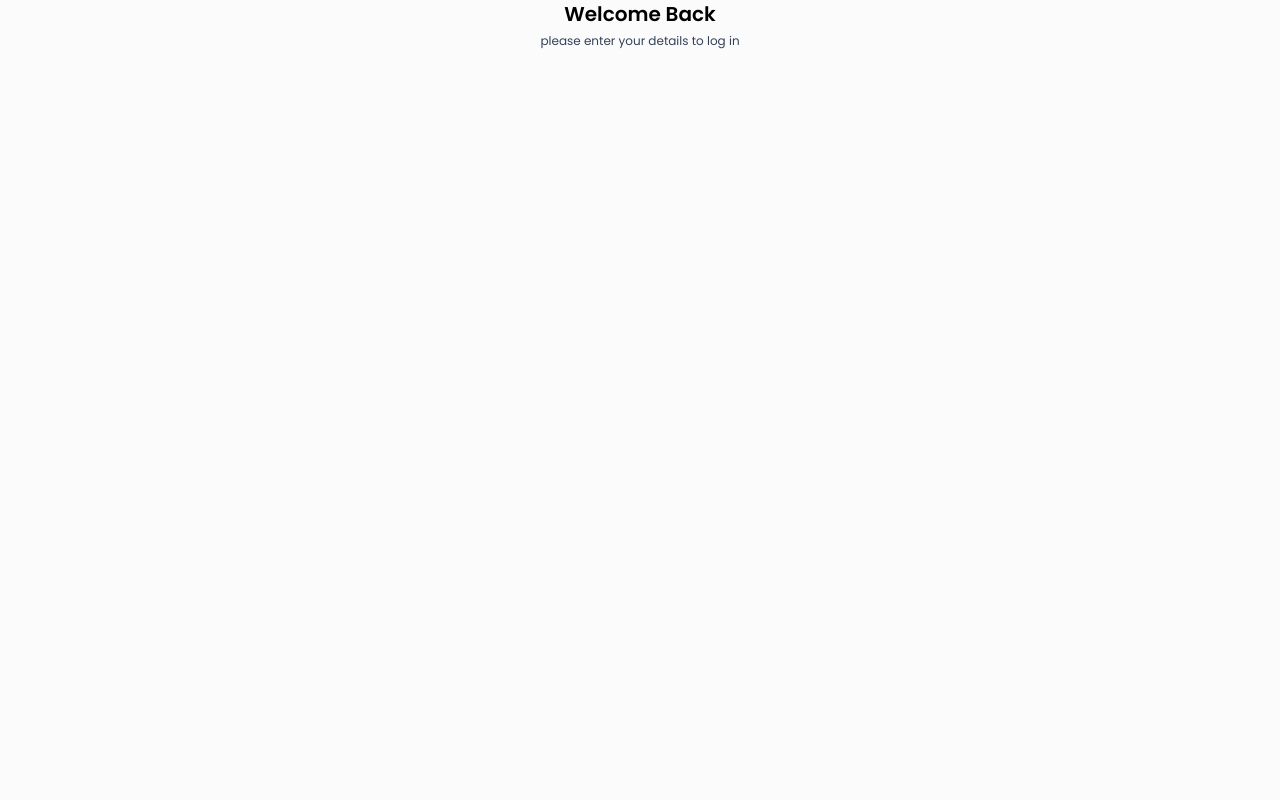
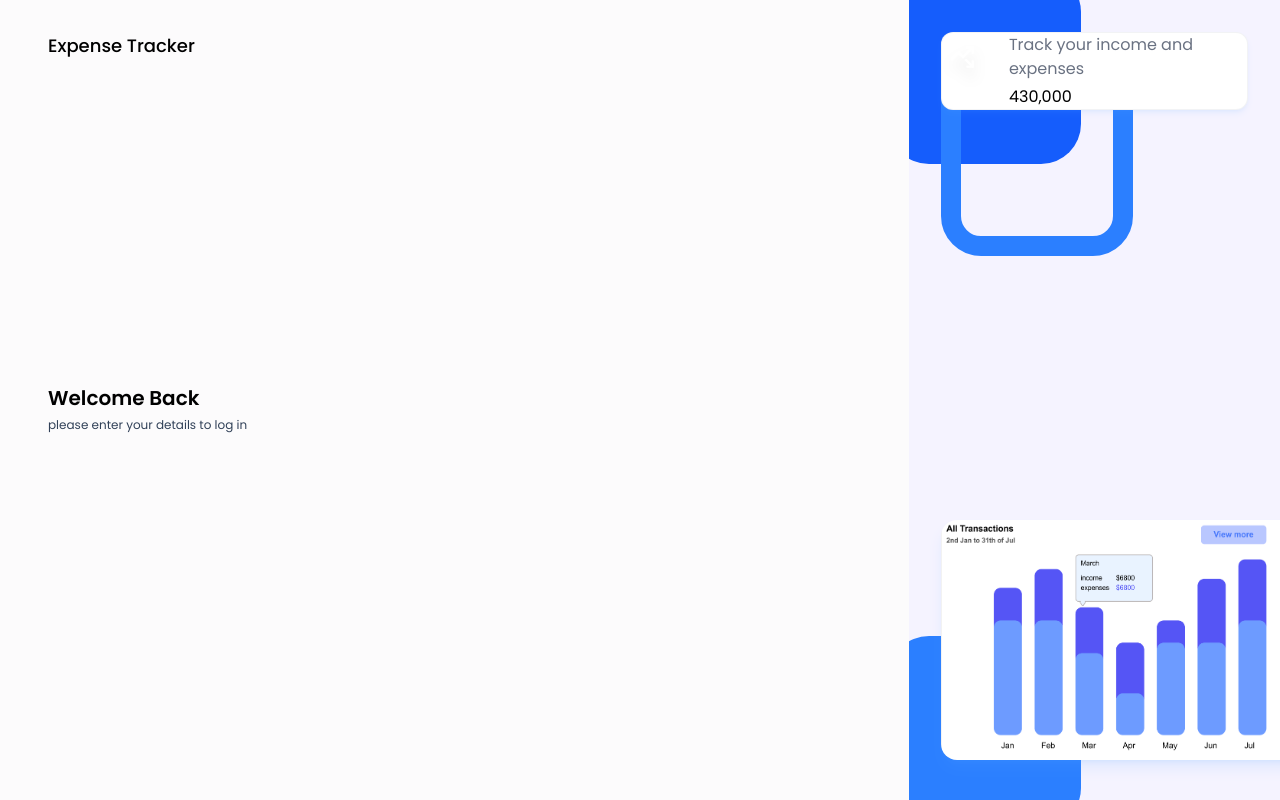
Before and after one commit to hawlerzzz/ExpenseTracker, a React (Vite) app in the folder Frontend/expense-tracker/: page /login in a window 1280 px wide. Built offline with nearby package versions, Linux system fonts and the light colour scheme.

Commit message:
Updated authlayout and login files
- Import and use LuTrendingUpDown from react-icons
- Add StatsInfocard subcomponent for displaying stats
- Layout improvements and Tailwind styling for authentication pages.

```diff
--- /dev/null
+++ b/Frontend/expense-tracker/src/components/layouts/AuthLayout.jsx
@@ -0,0 +1,57 @@
+import React from 'react';
+import Overviewcard from '../../assets/images/Overviewcard.png';
+import { LuTrendingUpDown } from 'react-icons/lu';
+
+
+const AuthLayout = ({ children }) => {
+  return <div className='flex'>
+    <div className='w-screen h-screen md:w-(60vw) px-12 pt-8 pb-12'>
+        <h2 className='text-lg font-medium text-black'>Expense Tracker</h2>
+        {children}
+        </div>
+
+
+
+        <div className=' md:block w-[40vw] h-screen bg-violet-50 bg-auth-bg-img bg-cover bg-center overflow-hidden relative p-8 bg-no-repeat'>
+            <div className='w-48 h-48 rounded-[40px] bg-blue-600 absolute -top-7 -left-5'></div>
+            <div className='w-48 h-56 rounded-[40px] border-[20px] border-blue-500 absolute top-(30%)'></div>
+            <div className='w-48 h-48 rounded-[40px] bg-blue-500 absolute -bottom-7 -left-5'></div>
+
+
+
+            <div className='grid grid-cols-1 z-20'>
+                <StatsInfocard
+                    icon={<LuTrendingUpDown size={26} />}
+                    label="Track your income and expenses"
+                    value="430,000"
+                    color="bg-red-500"
+                />
+                {/* <svg xmlns="http://www.w3.org/2000/svg" width="24" height="24" viewBox="0 0 24 24" fill="none" stroke="currentColor" stroke-width="2" stroke-linecap="round" stroke-linejoin="round" class="lucide lucide-trending-up-down-icon lucide-trending-up-down"><path d="M14.828 14.828 21 21"/><path d="M21 16v5h-5"/><path d="m21 3-9 9-4-4-6 6"/><path d="M21 8V3h-5"/></svg> */}
+            </div>
+
+            <img
+                src={Overviewcard}
+                className='w-94 h-60 lgtw-[90%] absolute bottom-10 shadow-lg shadow-blue-400/15 rounded-2xl'
+            />
+        </div>
+    </div>
+
+
+}
+
+export default AuthLayout
+
+const StatsInfocard = ({ icon, label, value, color }) => {
+    return <div className="flex gap-6 bg-white rounded-xl shadow-md shadow-blue-400/10 border border-gray-200/50 z-10">
+        <div
+            className='w-12 h-12 flex items-center justify-center text-(26px) text-white ${color} rounded-full drop-shadow-xl'
+            >
+            {icon}
+        </div>
+
+        <div>
+            <h6 className='text-xss text-gray-500 mb-1'>{label}</h6>
+            <span className='tet-[20px]'>{value}</span>
+        </div>
+    </div>
+}
--- a/Frontend/expense-tracker/src/pages/Auth/Login.jsx
+++ b/Frontend/expense-tracker/src/pages/Auth/Login.jsx
@@ -1,15 +1,16 @@
-import React from 'react'
+import React from 'react';
+import AuthLayout from '../../components/layouts/AuthLayout';
 
 const Login = () => {
   return (
-    <div>
-      <div className='lgtw-[70%] h-3/4 md:h-full flex flex-col justify-center items-center'>
+    <AuthLayout>
+      <div className='lgtw-[70%] h-3/4 md:h-full flex flex-col justify-center'>
         <h3 className='text-xl font-semibold text-black'>Welcome Back</h3>
         <p className='text-xs text-slate-700 mt-[5px] mb-6'>
           please enter your details to log in
         </p>
       </div>
-    </div>
+    </AuthLayout>
   )
 }
 
```
Also changed, not shown: Frontend/expense-tracker/src/assets/images/Overviewcard.png (added).
